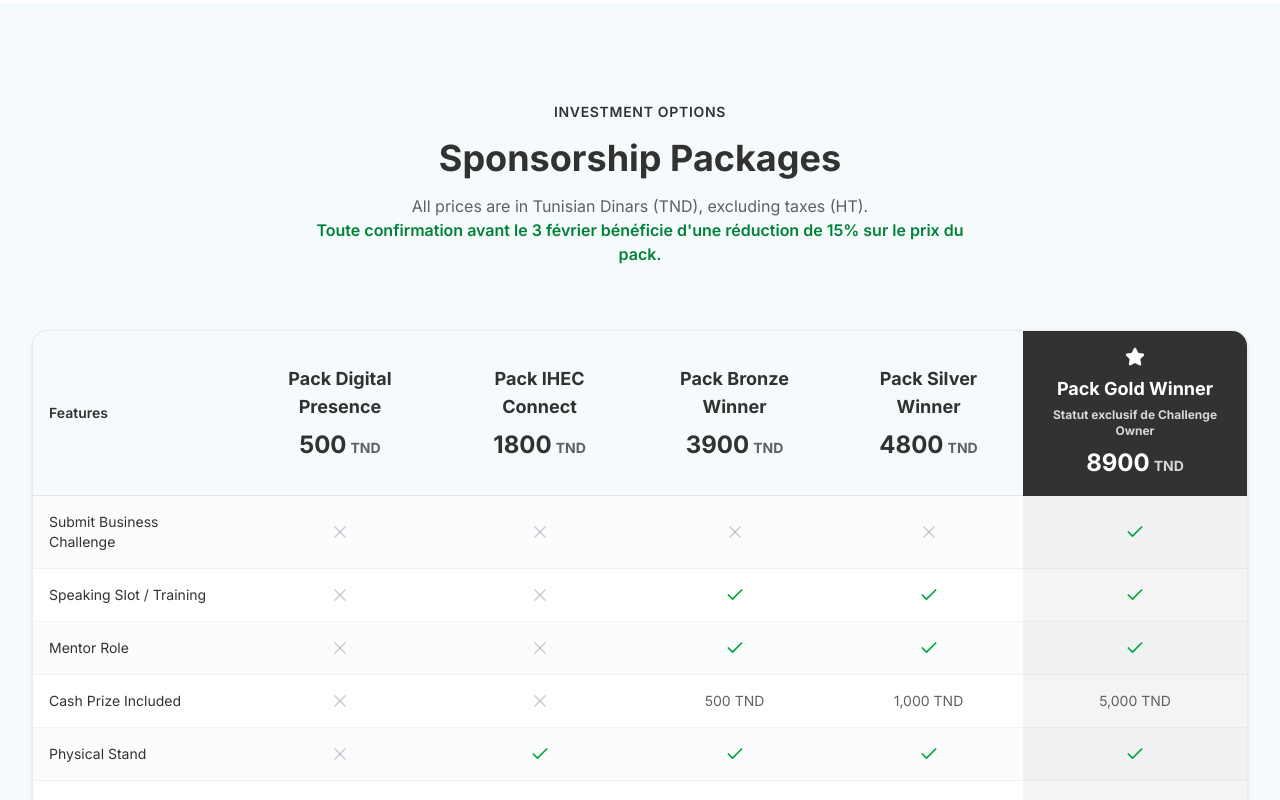
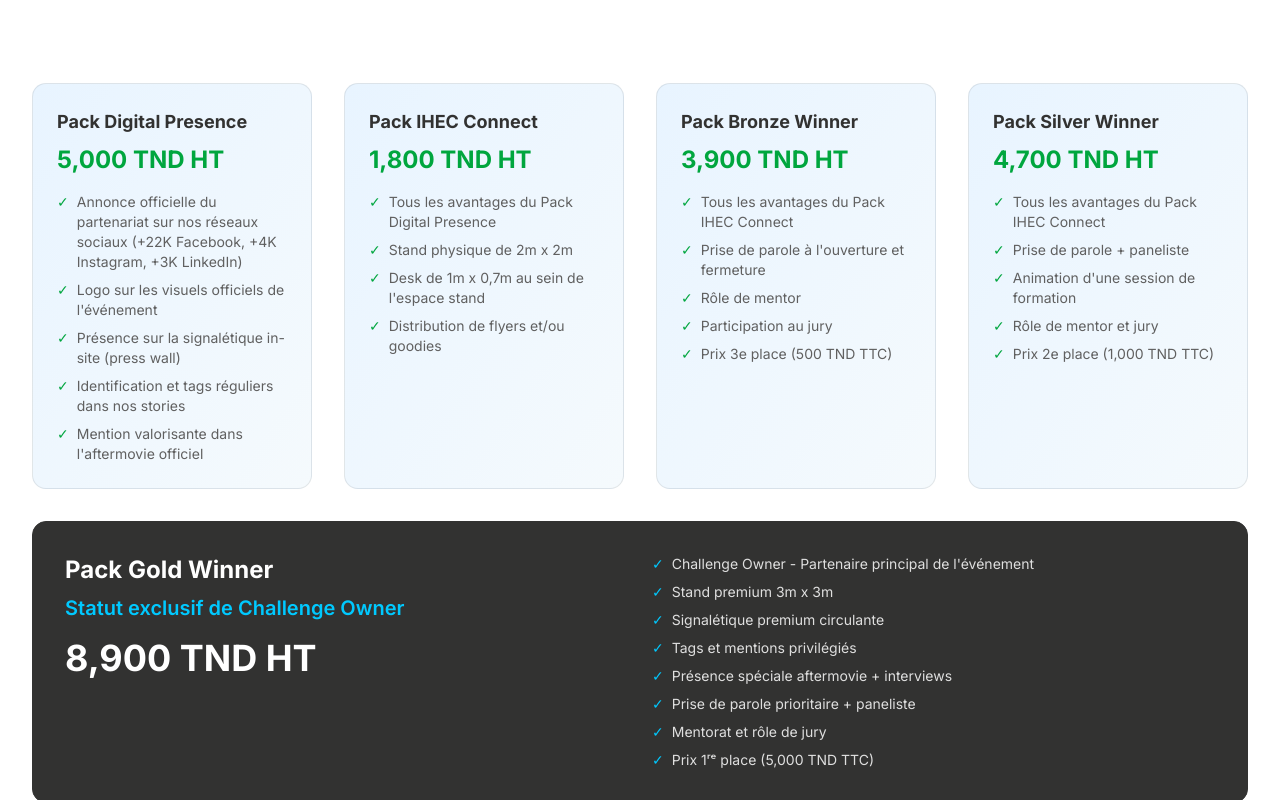
Before and after one commit to valorantinvoker-sys/event-website-build, a Next.js app: page /sponsorship in a window 1280 px wide. Shown: the part 540-1340 px from the top of the page. Built offline with nearby package versions, Linux system fonts and the light colour scheme.

Commit message:
Add detailed package descriptions section above comparison table

```diff
--- a/components/sponsorship/packages.tsx
+++ b/components/sponsorship/packages.tsx
@@ -168,6 +168,193 @@ export function SponsorshipPackages() {
   }, [])
 
   return (
+    <>
+      {/* Packages Details Section */}
+      <section className="relative overflow-hidden bg-white px-4 py-12 sm:px-6 sm:py-16 lg:px-8 lg:py-20">
+        <div className="mx-auto max-w-7xl">
+          <div className="grid gap-8 md:grid-cols-2 lg:grid-cols-4">
+            {/* Pack Digital Presence */}
+            <div
+              className={`rounded-xl border border-charcoal/10 bg-gradient-to-br from-[#E8F4FF] to-[#F5FAFD] p-6 transition-all duration-500 ease-in-out hover:shadow-md ${
+                isVisible ? "translate-y-0 opacity-100" : "translate-y-10 opacity-0"
+              }`}
+              style={{ transitionDelay: "0ms" }}
+            >
+              <h3 className="mb-2 text-lg font-bold text-charcoal">Pack Digital Presence</h3>
+              <p className="mb-4 text-2xl font-bold text-green-600">5,000 TND HT</p>
+              <ul className="space-y-2 text-sm text-gray-medium">
+                <li className="flex gap-2">
+                  <span className="text-green-600">✓</span>
+                  <span>Annonce officielle du partenariat sur nos réseaux sociaux (+22K Facebook, +4K Instagram, +3K LinkedIn)</span>
+                </li>
+                <li className="flex gap-2">
+                  <span className="text-green-600">✓</span>
+                  <span>Logo sur les visuels officiels de l'événement</span>
+                </li>
+                <li className="flex gap-2">
+                  <span className="text-green-600">✓</span>
+                  <span>Présence sur la signalétique in-site (press wall)</span>
+                </li>
+                <li className="flex gap-2">
+                  <span className="text-green-600">✓</span>
+                  <span>Identification et tags réguliers dans nos stories</span>
+                </li>
+                <li className="flex gap-2">
+                  <span className="text-green-600">✓</span>
+                  <span>Mention valorisante dans l'aftermovie officiel</span>
+                </li>
+              </ul>
+            </div>
+
+            {/* Pack IHEC Connect */}
+            <div
+              className={`rounded-xl border border-charcoal/10 bg-gradient-to-br from-[#E8F4FF] to-[#F5FAFD] p-6 transition-all duration-500 ease-in-out hover:shadow-md ${
+                isVisible ? "translate-y-0 opacity-100" : "translate-y-10 opacity-0"
+              }`}
+              style={{ transitionDelay: "100ms" }}
+            >
+              <h3 className="mb-2 text-lg font-bold text-charcoal">Pack IHEC Connect</h3>
+              <p className="mb-4 text-2xl font-bold text-green-600">1,800 TND HT</p>
+              <ul className="space-y-2 text-sm text-gray-medium">
+                <li className="flex gap-2">
+                  <span className="text-green-600">✓</span>
+                  <span>Tous les avantages du Pack Digital Presence</span>
+                </li>
+                <li className="flex gap-2">
+                  <span className="text-green-600">✓</span>
+                  <span>Stand physique de 2m x 2m</span>
+                </li>
+                <li className="flex gap-2">
+                  <span className="text-green-600">✓</span>
+                  <span>Desk de 1m x 0,7m au sein de l'espace stand</span>
+                </li>
+                <li className="flex gap-2">
+                  <span className="text-green-600">✓</span>
+                  <span>Distribution de flyers et/ou goodies</span>
+                </li>
+              </ul>
+            </div>
+
+            {/* Pack Bronze Winner */}
+            <div
+              className={`rounded-xl border border-charcoal/10 bg-gradient-to-br from-[#E8F4FF] to-[#F5FAFD] p-6 transition-all duration-500 ease-in-out hover:shadow-md ${
+                isVisible ? "translate-y-0 opacity-100" : "translate-y-10 opacity-0"
+              }`}
+              style={{ transitionDelay: "200ms" }}
+            >
+              <h3 className="mb-2 text-lg font-bold text-charcoal">Pack Bronze Winner</h3>
+              <p className="mb-4 text-2xl font-bold text-green-600">3,900 TND HT</p>
+              <ul className="space-y-2 text-sm text-gray-medium">
+                <li className="flex gap-2">
+                  <span className="text-green-600">✓</span>
+                  <span>Tous les avantages du Pack IHEC Connect</span>
+                </li>
+                <li className="flex gap-2">
+                  <span className="text-green-600">✓</span>
+                  <span>Prise de parole à l'ouverture et fermeture</span>
+                </li>
+                <li className="flex gap-2">
+                  <span className="text-green-600">✓</span>
+                  <span>Rôle de mentor</span>
+                </li>
+                <li className="flex gap-2">
+                  <span className="text-green-600">✓</span>
+                  <span>Participation au jury</span>
+                </li>
+                <li className="flex gap-2">
+                  <span className="text-green-600">✓</span>
+                  <span>Prix 3e place (500 TND TTC)</span>
+                </li>
+              </ul>
+            </div>
+
+            {/* Pack Silver Winner */}
+            <div
+              className={`rounded-xl border border-charcoal/10 bg-gradient-to-br from-[#E8F4FF] to-[#F5FAFD] p-6 transition-all duration-500 ease-in-out hover:shadow-md ${
+                isVisible ? "translate-y-0 opacity-100" : "translate-y-10 opacity-0"
+              }`}
+              style={{ transitionDelay: "300ms" }}
+            >
+              <h3 className="mb-2 text-lg font-bold text-charcoal">Pack Silver Winner</h3>
+              <p className="mb-4 text-2xl font-bold text-green-600">4,700 TND HT</p>
+              <ul className="space-y-2 text-sm text-gray-medium">
+                <li className="flex gap-2">
+                  <span className="text-green-600">✓</span>
+                  <span>Tous les avantages du Pack IHEC Connect</span>
+                </li>
+                <li className="flex gap-2">
+                  <span className="text-green-600">✓</span>
+                  <span>Prise de parole + paneliste</span>
+                </li>
+                <li className="flex gap-2">
+                  <span className="text-green-600">✓</span>
+                  <span>Animation d'une session de formation</span>
+                </li>
+                <li className="flex gap-2">
+                  <span className="text-green-600">✓</span>
+                  <span>Rôle de mentor et jury</span>
+                </li>
+                <li className="flex gap-2">
+                  <span className="text-green-600">✓</span>
+                  <span>Prix 2e place (1,000 TND TTC)</span>
+                </li>
+              </ul>
+            </div>
+          </div>
+
+          {/* Pack Gold Winner - Full Width */}
+          <div
+            className={`mt-8 rounded-xl border border-charcoal bg-charcoal p-8 text-white transition-all duration-500 ease-in-out ${
+              isVisible ? "translate-y-0 opacity-100" : "translate-y-10 opacity-0"
+            }`}
+            style={{ transitionDelay: "400ms" }}
+          >
+            <div className="grid gap-6 md:grid-cols-2">
+              <div>
+                <h3 className="mb-2 text-2xl font-bold">Pack Gold Winner</h3>
+                <p className="mb-4 text-xl font-semibold text-[#00C9FF]">Statut exclusif de Challenge Owner</p>
+                <p className="text-4xl font-bold">8,900 TND HT</p>
+              </div>
+              <ul className="space-y-2 text-sm text-off-white/90">
+                <li className="flex gap-2">
+                  <span className="text-[#00C9FF]">✓</span>
+                  <span>Challenge Owner - Partenaire principal de l'événement</span>
+                </li>
+                <li className="flex gap-2">
+                  <span className="text-[#00C9FF]">✓</span>
+                  <span>Stand premium 3m x 3m</span>
+                </li>
+                <li className="flex gap-2">
+                  <span className="text-[#00C9FF]">✓</span>
+                  <span>Signalétique premium circulante</span>
+                </li>
+                <li className="flex gap-2">
+                  <span className="text-[#00C9FF]">✓</span>
+                  <span>Tags et mentions privilégiés</span>
+                </li>
+                <li className="flex gap-2">
+                  <span className="text-[#00C9FF]">✓</span>
+                  <span>Présence spéciale aftermovie + interviews</span>
+                </li>
+                <li className="flex gap-2">
+                  <span className="text-[#00C9FF]">✓</span>
+                  <span>Prise de parole prioritaire + paneliste</span>
+                </li>
+                <li className="flex gap-2">
+                  <span className="text-[#00C9FF]">✓</span>
+                  <span>Mentorat et rôle de jury</span>
+                </li>
+                <li className="flex gap-2">
+                  <span className="text-[#00C9FF]">✓</span>
+                  <span>Prix 1ʳᵉ place (5,000 TND TTC)</span>
+                </li>
+              </ul>
+            </div>
+          </div>
+        </div>
+      </section>
+
+      {/* Comparison Table Section */}
       <section
         ref={sectionRef}
         className="relative overflow-hidden bg-[#F5FAFD] px-4 py-12 sm:px-6 sm:py-20 lg:px-8 lg:py-24"
@@ -183,7 +370,7 @@ export function SponsorshipPackages() {
               Investment Options
             </span>
             <h2 className="mb-4 text-3xl font-bold text-charcoal sm:text-4xl">
-            Sponsorship Packages
+              Sponsorship Comparison
             </h2>
             <p className="mx-auto max-w-2xl text-gray-medium">
               All prices are in Tunisian Dinars (TND), excluding taxes (HT).<br />
@@ -192,7 +379,7 @@ export function SponsorshipPackages() {
           </div>
 
         {/* Mobile Cards View */}
-        <div className="grid gap-6 md:hidden">
+        <div className="grid gap-6 md:hidden mb-8">
           {packages.map((pkg, index) => (
             <div
               key={pkg.name}
@@ -330,5 +517,6 @@ export function SponsorshipPackages() {
         </div>
       </div>
     </section>
+    </>
   )
 }
```
Lines whose indentation alone changed are shown as unchanged.
